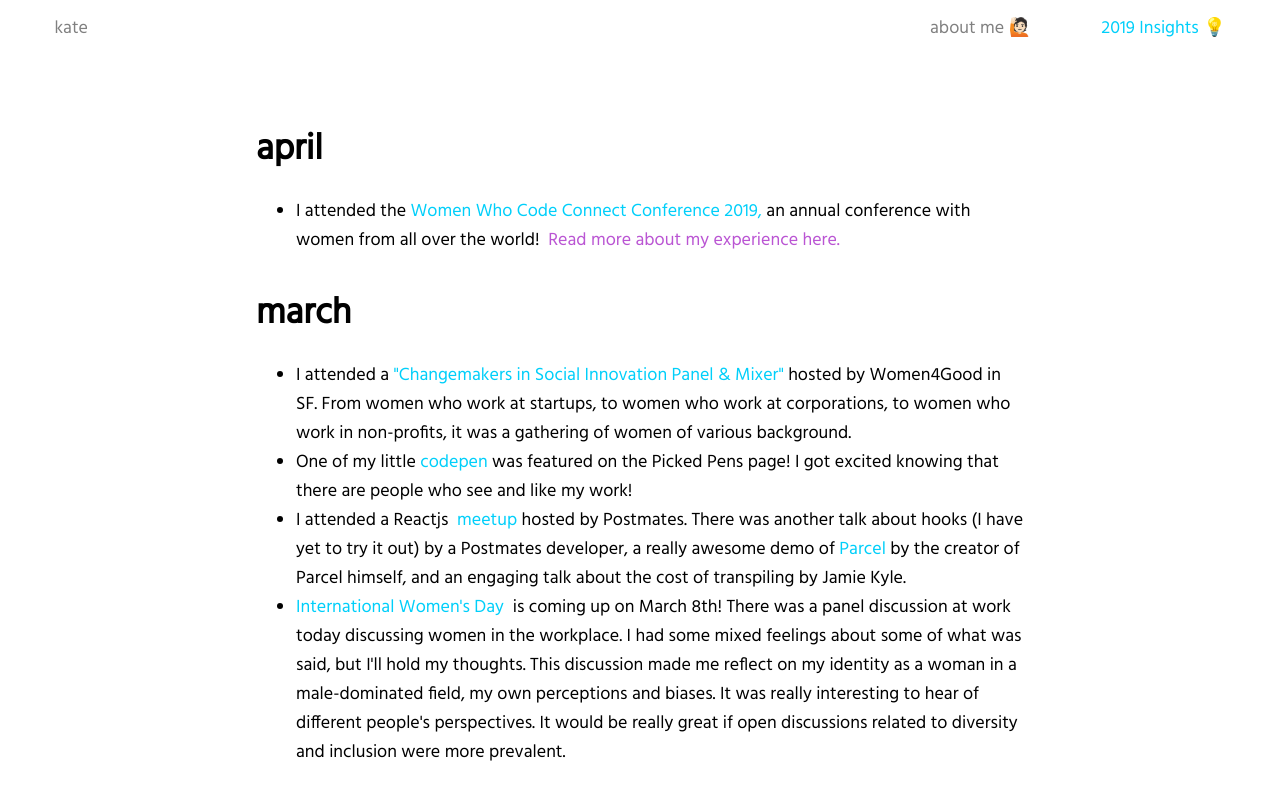
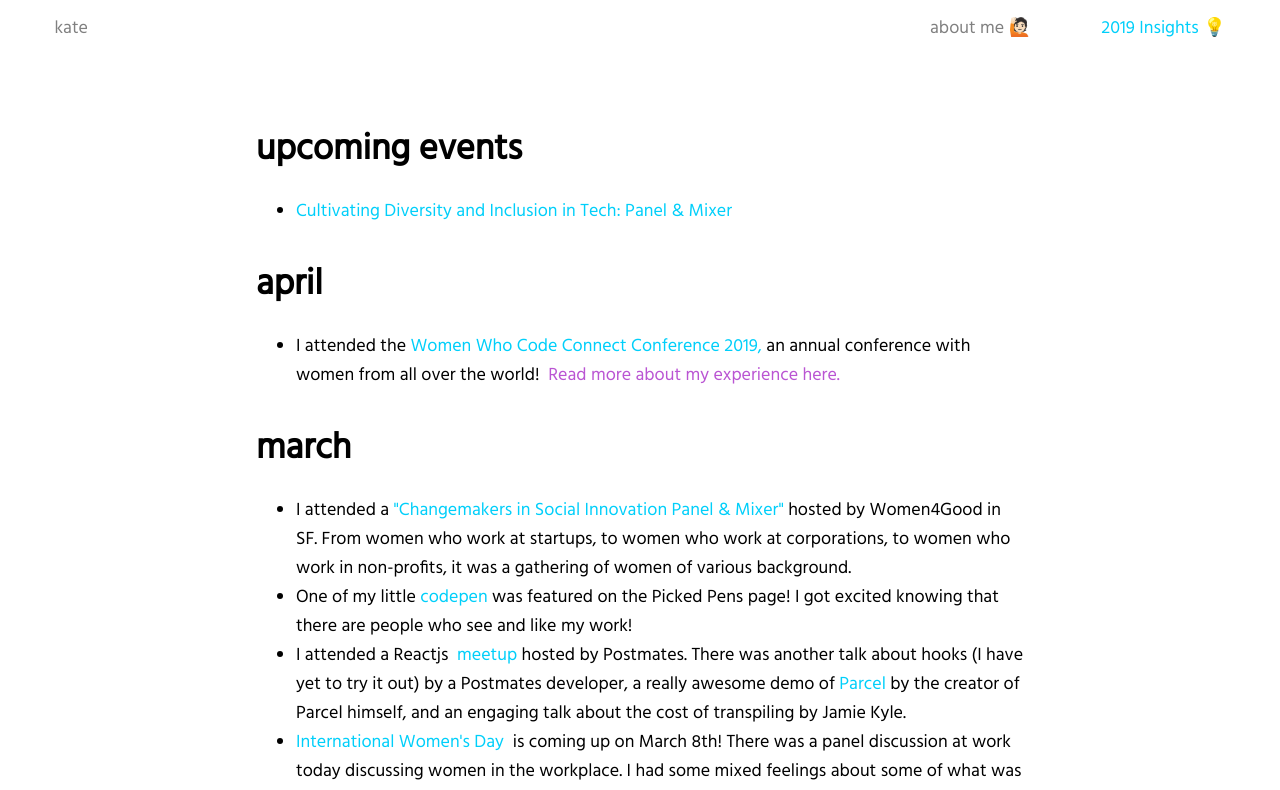
Before and after one commit to khiga8/kate-website, a Gatsby site: page /now in a window 1280 px wide. Shown: the top 790 px of the page. Built offline with nearby package versions, Linux system fonts and the light colour scheme; Gatsby itself is replaced by a stand-in of ours; a web font is replaced by a local one.

Commit message:
upcoming may 2019

```diff
--- a/src/pages/now.js
+++ b/src/pages/now.js
@@ -16,6 +16,19 @@ const Now = (props) => {
       </Helmet>
       <Header />
       <section className="intro-section">
+				<h1>upcoming events</h1>
+					<ul>
+						<li>
+							 <a
+								className="highlight-link"
+								target="_blank"
+								href="https://www.eventbrite.com/e/cultivating-diversity-and-inclusion-in-tech-panel-mixer-tickets-61180141450"
+							>
+								Cultivating Diversity and Inclusion in Tech: Panel & Mixer
+							</a>
+						</li>
+					</ul>
+
         <h1>april </h1>
         <ul>
           <li>
```
